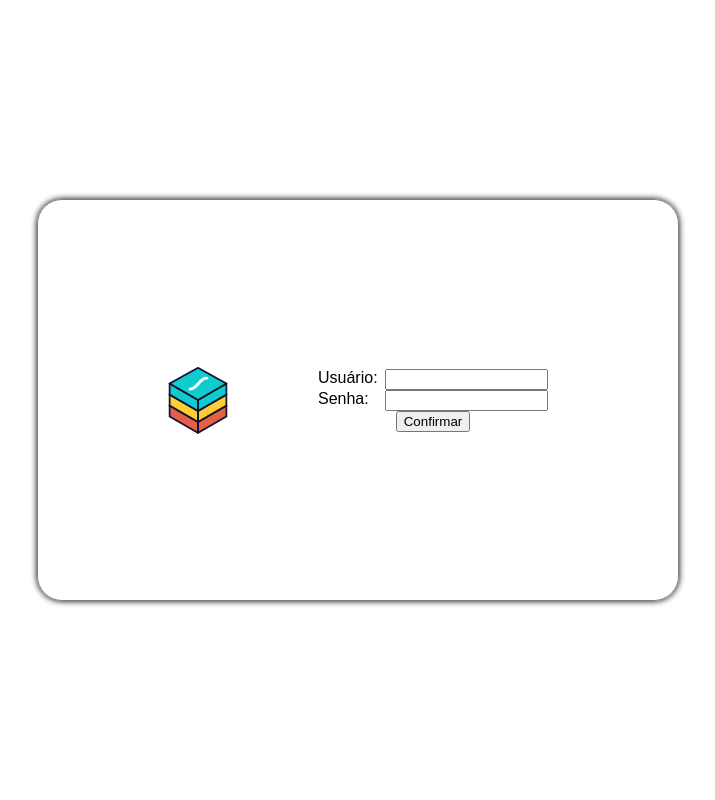
After one commit to Luckyx128/python, a Flask app: page /login in a window 1280 px wide. The commit adds this page. Shown: the whole page, without its empty margins (282-997 px from the left). Run offline with Flask 3, Linux system fonts and the light colour scheme.

Commit message:
Ambiente virtual criado

```diff
--- a/app.py
+++ b/app.py
@@ -1,5 +1,6 @@
+
 from unittest import result
-from flask import Flask, request, render_template , session
+from flask import Flask, request, render_template , session, make_response
 from req import RequestClass
 from sele import seleniumClass
 from cp import cp
@@ -10,8 +11,19 @@ app = Flask(__name__)
 def index():
         if request.method == 'GET':
                 results = {'nome':'Lucas','email':'lulu'}
-                return render_template('index.html',content=[results],nome="Emily")
+                return render_template('index.html')
         else: return request.form['nome']
+
+@app.route('/login')
+def index2():
+        return render_template('login.html')
+
+@app.route("/autenticar", methods=["POST"])
+def autenticar():
+        resp = make_response(render_template('index.html',user=request.form["login"]))
+        resp.set_cookie('login', request.form["login"])
+        return resp
+
 
 @app.route('/cep')
 def cep():
@@ -24,6 +36,3 @@ def sele():
 @app.route('/cp')
 def pg():
         return cp.psyco()
-
-
-app.run(port='5555',debug=True, host='0.0.0.0')
--- /dev/null
+++ b/pyvenv.cfg
@@ -0,0 +1,5 @@
+home = C:\Users\lucas\AppData\Local\Programs\Python\Python312
+include-system-site-packages = false
+version = 3.12.2
+executable = C:\Users\lucas\AppData\Local\Programs\Python\Python312\python.exe
+command = C:\Users\lucas\AppData\Local\Programs\Python\Python312\python.exe -m venv C:\Projetos\python
--- a/req.py
+++ b/req.py
@@ -1,4 +1,3 @@
-from flask import app
 import requests
 
 
--- a/static/style.css
+++ b/static/style.css
@@ -1,6 +1,53 @@
 body {
-    background-color: rgb(30, 1, 70);
+
     font-family: Arial, sans-serif;
     margin: 0;
     padding: 0;
+    height: 100%;
+    width: 100%;
+    display: flex;
+    justify-content: center;
+    align-items: center;
 }
+html{
+    height: 100%;
+    width: 100%;
+}
+main{
+    height: 100%;
+    width: 100%;
+    display: flex;
+    align-items: center;
+    justify-content: center;
+}
+
+#content-login{
+    height: 50%;
+    width: 50%;
+    display: flex;
+    justify-content: center;
+    align-items: center;
+    border: solid gray 1px;
+    border-radius: 25px;
+    box-shadow:  0px 0px 6px 0px black;
+}
+form{
+    height: 50%;
+    width: 50%;
+    display: flex;
+    flex-direction: column;
+    justify-content: center;
+    align-items: center;
+}
+label{
+    display: flex;
+    justify-content: space-around;
+    max-width: 230px;
+    min-width: 230px;
+}
+input{
+    width: 70%;
+}
+span{
+    width: 30%;
+}
--- /dev/null
+++ b/templates/login.html
@@ -0,0 +1,22 @@
+<!DOCTYPE html>
+<html lang="en">
+<head>
+    <meta charset="UTF-8">
+    <meta name="viewport" content="width=device-width, initial-scale=1.0">
+    <title>Login UpDownGeek</title>
+    <link rel="stylesheet" href="{{ url_for('static',filename = 'style.css')}}">
+    <script src="{{ url_for('static',filename = 'script.js')}}"></script>
+</head>
+<body>
+    <main >
+<div id="content-login">
+    <div ><img src="static\img\Lottie Lego.gif" alt="" srcset=""></div>
+    <form action="/autenticar" method="post">
+        <label for="login"> <span>Usuário: </span> <input type="text" name="login" id="login"></label>
+        <label for="password"><span>Senha: </span><input type="password" name="password" id="password"></label>
+        <button type="submit">Confirmar</button>
+    </form>
+</div>
+</main>
+</body>
+</html>
```
Also changed, not shown: templates/index.html (+21 -25 lines), 11 other files.
